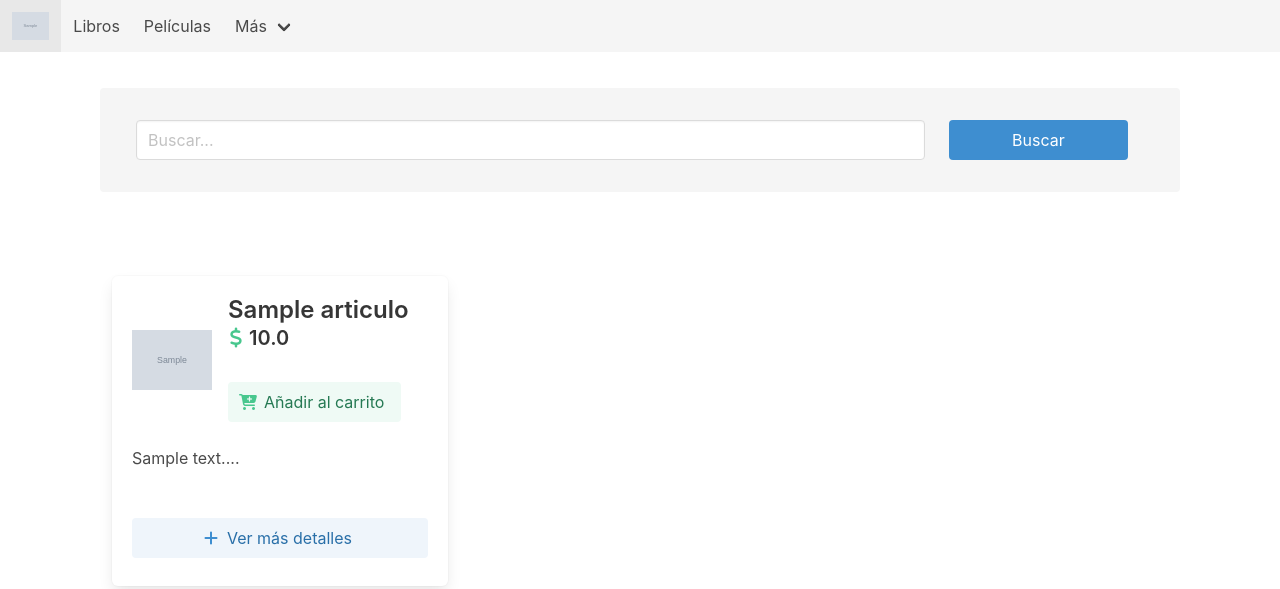
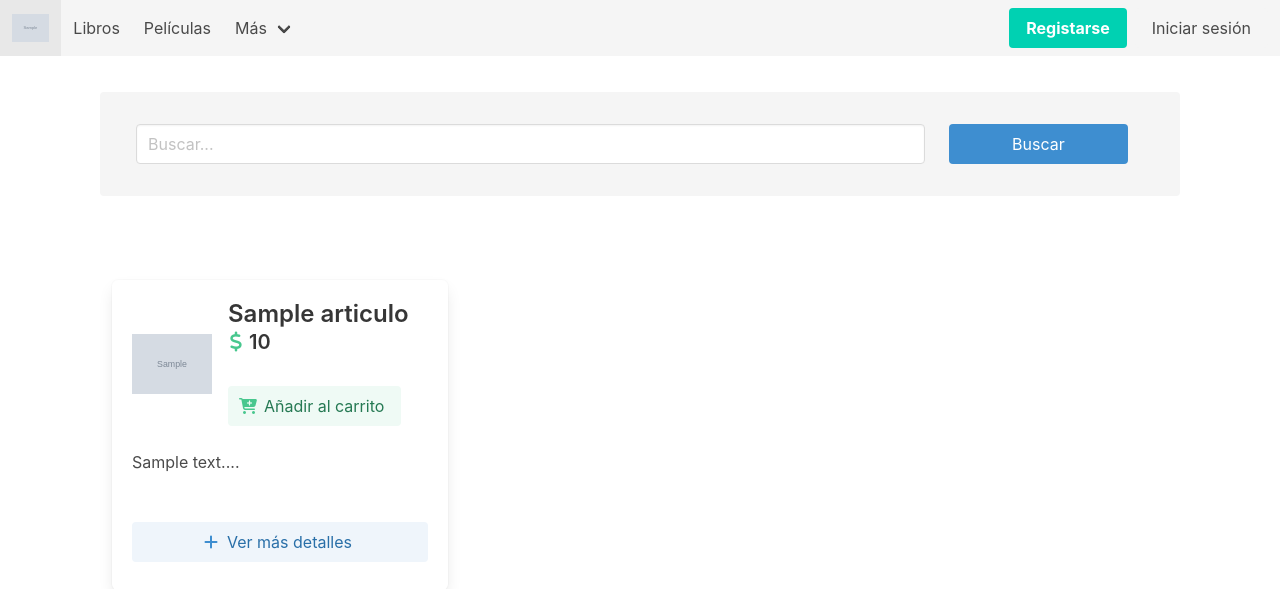
Before and after one commit to melizeche/ecomfree, a Django app: page / in a window 1280 px wide. Shown: the top 589 px of the page. Run offline with Django 3.2, Linux system fonts and the light colour scheme; tables that the repository leaves empty hold one stand-in row (values such as "Sample post"); grey boxes marked "Sample" are stand-in pictures; some libraries are stand-ins or nearby versions.

Commit message:
Se agrego el formato de separador de miles, y otras cosas cosas

```diff
--- a/conf/settings.py
+++ b/conf/settings.py
@@ -39,6 +39,7 @@ INSTALLED_APPS = [
     'django.contrib.staticfiles',
     'store',
     'usuarios',
+    'django.contrib.humanize',
 ]
 
 MIDDLEWARE = [
@@ -122,3 +123,6 @@ USE_TZ = True
 STATIC_URL = '/static/'
 MEDIA_ROOT = 'media/'
 MEDIA_URL = '/media/'
+
+LOGOUT_REDIRECT_URL = '/'
+LOGIN_REDIRECT_URL = '/'
--- a/store/templates/base.html
+++ b/store/templates/base.html
@@ -33,6 +33,7 @@
             }
         }
     </style>
+     {% load humanize %}
 </head>
 
 <body>
@@ -78,20 +79,25 @@
                     </div>
                 </div>
             </div>
-            {% comment %}
             <div class="navbar-end">
                 <div class="navbar-item">
                     <div class="buttons">
-                        <a class="button is-primary">
-                            <strong>Sign up</strong>
+                    {% if not peticion.user.is_authenticated %}
+                        <a href="/registro" class="button is-primary">
+                            <strong>Registarse</strong>
                         </a>
-                        <a class="button is-light">
-                            Log in
+                        <a href="/acceder" class="button is-light">
+                            Iniciar sesión
                         </a>
+                    {% else %}
+                    {{ info.saludo|capfirst }}, {{peticion.user}}
+                        <a href="/salir" class="button is-light">
+                            Cerrar sesión
+                        </a>
+                    {% endif %}
                     </div>
                 </div>
             </div>
-            {% endcomment %}
         </div>
     </nav>
 
--- a/store/templates/lista_articulos.html
+++ b/store/templates/lista_articulos.html
@@ -1,6 +1,8 @@
 {% extends  'base.html' %}
 {% block contenido %}
 <!-- Developers -->
+{% load humanize %}
+
 <div class="row columns is-multiline">
     {% for articulo in lista %}
     <div class="column is-one-third">
@@ -18,7 +20,7 @@
                             <span class="icon has-text-success is-small">
                                 <i class="fas fa-dollar-sign" aria-hidden="true"></i>
                             </span>
-                            {{articulo.precio }}</h3>
+                            {{articulo.precio|stringformat:".0f"|intcomma }}</h3>
                         <a href="#" class="button ecom-card__button is-success is-light is-pulled-left">
                             <span style="margin-right: .25rem;" class="icon has-text-success is-small">
                                 <i class="fas fa-cart-plus" aria-hidden="true"></i>
```
